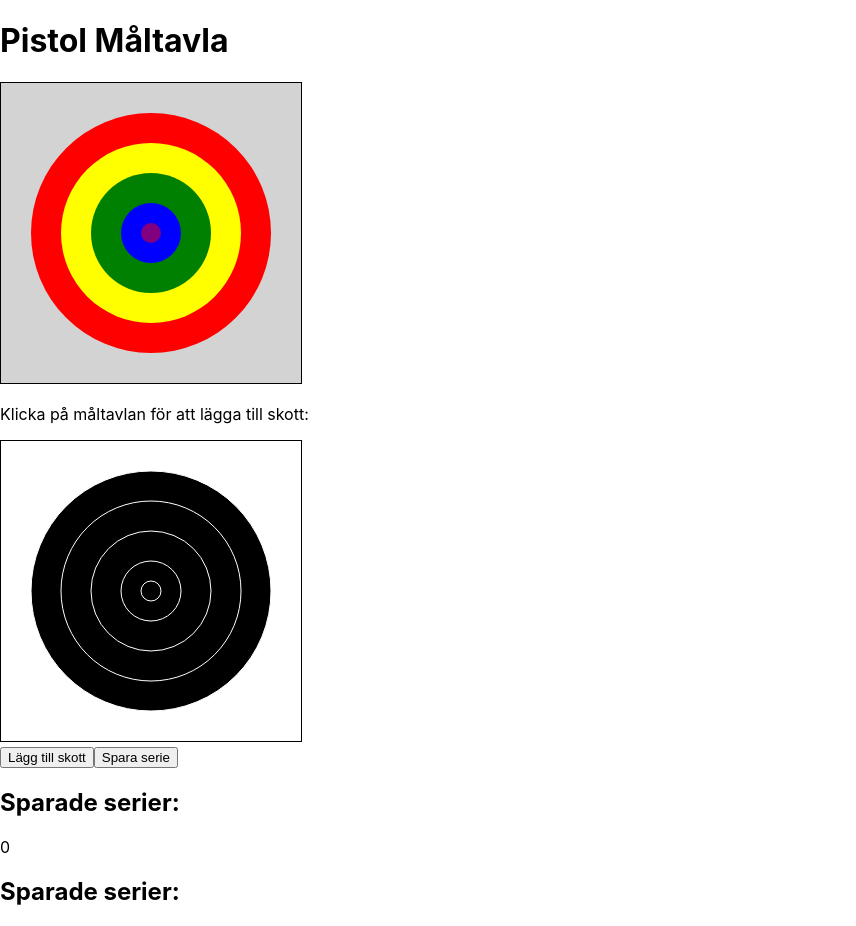
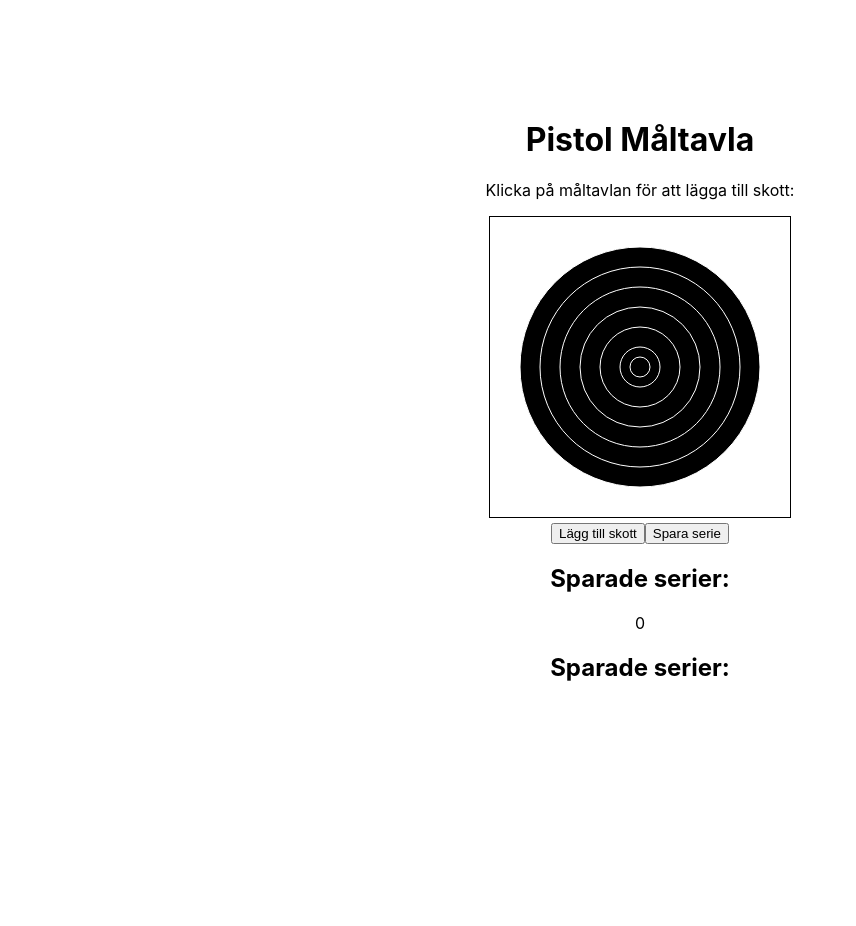
Before and after one commit to JackaLSWE/Targetpoint, a React (Create React App) app: page / in a window 1280 px wide. Shown: the whole page, without its empty margins (0-856 px from the left). After the commit the page ends 800 px from the top, so only its background shows below. Built offline with nearby package versions, Linux system fonts and the light colour scheme.

Commit message:
Correction

```diff
--- a/public/index.html
+++ b/public/index.html
@@ -26,7 +26,7 @@
     -->
     <title>WMD Pistolträningsapp</title>
   </head>
-  <body>
+  <body >
     <noscript>You need to enable JavaScript to run this app.</noscript>
     <div id="root"></div>
     <!--
--- a/src/App.css
+++ b/src/App.css
@@ -1,5 +1,10 @@
 .App {
   text-align: center;
+  display: flex;
+  flex-direction: column;
+  align-items: center;
+  justify-content: center;
+  height: 100vh;
 }
 
 .App-logo {
@@ -7,11 +12,13 @@
   pointer-events: none;
 }
 
+
 @media (prefers-reduced-motion: no-preference) {
   .App-logo {
     animation: App-logo-spin infinite 20s linear;
   }
 }
+
 
 .App-header {
   background-color: #282c34;
--- a/src/App.js
+++ b/src/App.js
@@ -1,5 +1,6 @@
 import React from 'react';
 import PistolTavla from './PistolTavla';
+import './App.css';
 
 function App() {
   return (
--- a/src/PistolTavla.js
+++ b/src/PistolTavla.js
@@ -13,21 +13,6 @@ const PistolTavla = () => {
   return (
     <div>
       <h1>Pistol Måltavla</h1>
-      <svg
-        xmlns="http://www.w3.org/2000/svg"
-        width="300"
-        height="300"
-        viewBox="0 0 300 300"
-        style={{ border: '1px solid black', backgroundColor: 'lightgray' }}
-      >
-        {/* Ritar upp måltavlan */}
-        <circle cx="150" cy="150" r="120" fill="red" />
-        <circle cx="150" cy="150" r="90" fill="yellow" />
-        <circle cx="150" cy="150" r="60" fill="green" />
-        <circle cx="150" cy="150" r="30" fill="blue" />
-        <circle cx="150" cy="150" r="10" fill="purple" />
-        {/* Lägg till fler cirklar eller markeringar för att representera din måltavla */}
-      </svg>
       <SkottLaggTill onSparaSerie={handleSparaSerie} />
       <h2>Sparade serier:</h2>
       <ul>
--- a/src/SkottLaggTill.js
+++ b/src/SkottLaggTill.js
@@ -63,7 +63,7 @@ const SkottLaggTill = ({ onSparaSerie }) => {
 
 
   const calculateRing = (distance) => {
-    const radiusValues = [10, 30, 60, 90, 120];
+    const radiusValues = [10, 20, 40, 60, 80, 100, 120];
     for (let i = 0; i < radiusValues.length; i++) {
       if (distance <= radiusValues[i]) {
         return i;
@@ -144,9 +144,11 @@ const SkottLaggTill = ({ onSparaSerie }) => {
         style={{ border: '1px solid black' }}
       >
         <circle cx="150" cy="150" r="120" fill="black" stroke="white" strokeWidth="1"  />
-        <circle cx="150" cy="150" r="90" fill="black" stroke="white" strokeWidth="1"  />
+        <circle cx="150" cy="150" r="100" fill="black" stroke="white" strokeWidth="1"  />
+        <circle cx="150" cy="150" r="80" fill="black" stroke="white" strokeWidth="1"  />
         <circle cx="150" cy="150" r="60" fill="black" stroke="white" strokeWidth="1"  />
-        <circle cx="150" cy="150" r="30" fill="black" stroke="white" strokeWidth="1"  />
+        <circle cx="150" cy="150" r="40" fill="black" stroke="white" strokeWidth="1"  />
+        <circle cx="150" cy="150" r="20" fill="black" stroke="white" strokeWidth="1"  />
         <circle cx="150" cy="150" r="10" fill="black" stroke="white" strokeWidth="1" />
         {skottSerie.map((skott, index) => (
           <React.Fragment key={index}>
```
